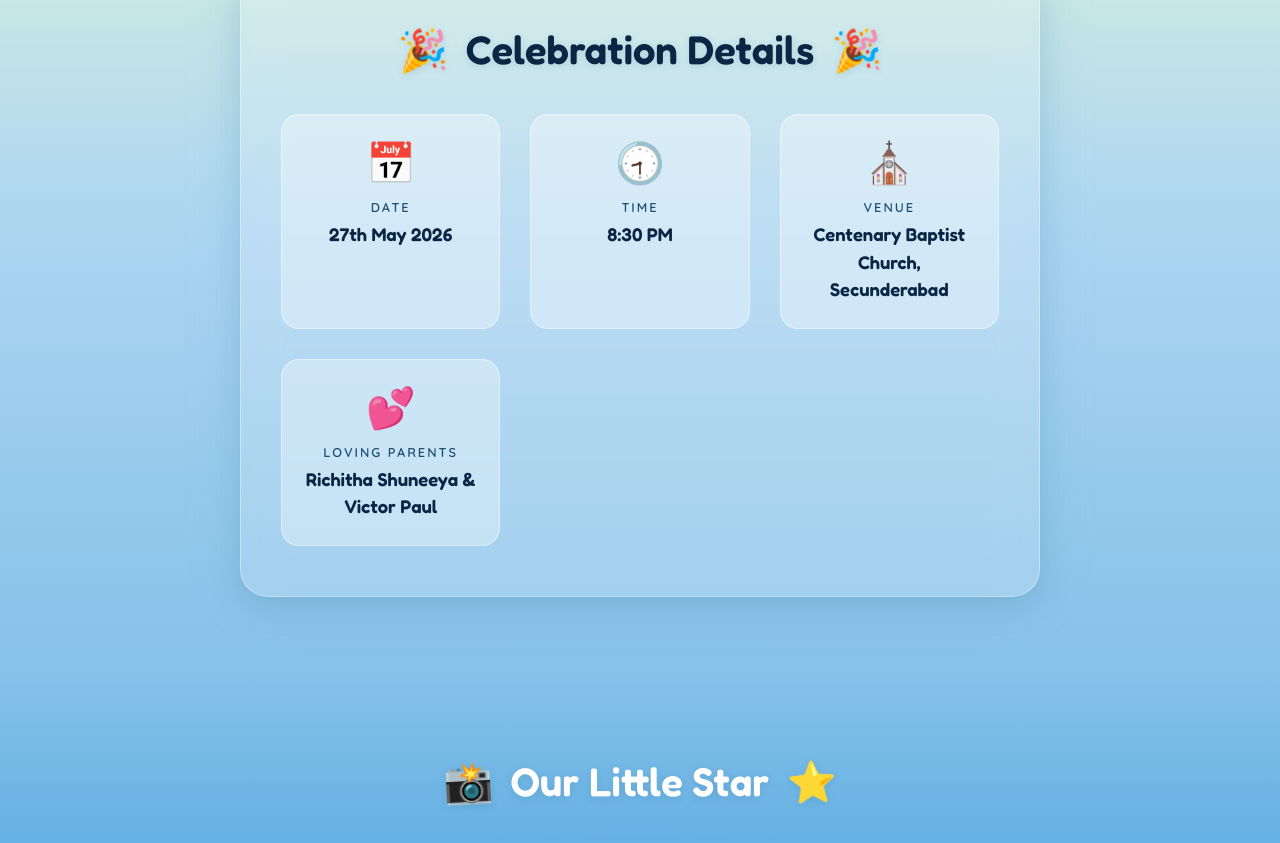
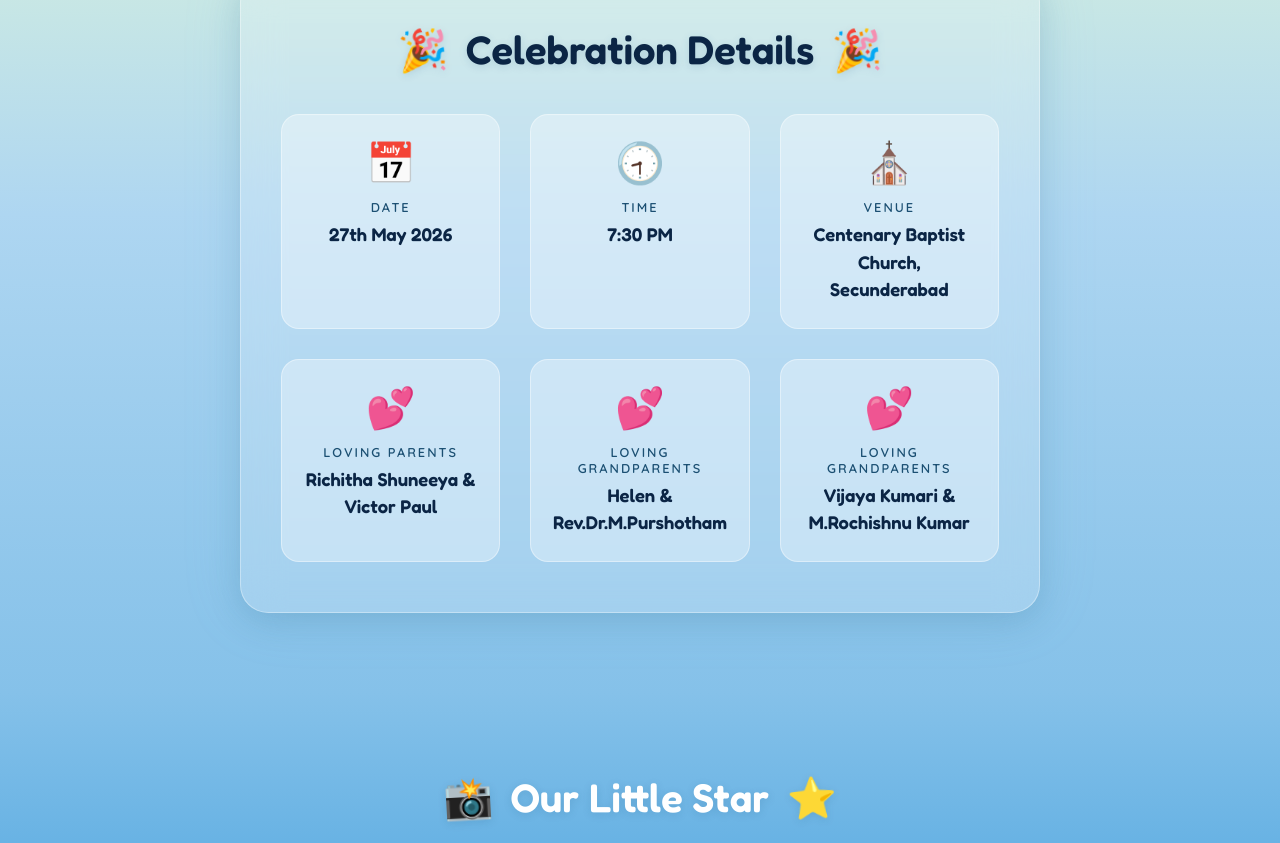
Before and after one commit to Charmiyana/Ronen, a plain HTML site: page index.html in a window 1280 px wide. Shown: the part 2359-3202 px from the top of the page. Drawn offline with Linux system fonts and the light colour scheme; animation ran at ten frames a second.

Commit message:
changed event details

```diff
--- a/index.html
+++ b/index.html
@@ -139,7 +139,7 @@
         <div class="detail-item">
           <div class="detail-icon">🕣</div>
           <div class="detail-label">Time</div>
-          <div class="detail-value">8:30 PM</div>
+          <div class="detail-value">7:30 PM</div>
         </div>
         <div class="detail-item">
           <div class="detail-icon">⛪</div>
@@ -150,6 +150,17 @@
           <div class="detail-icon">💕</div>
           <div class="detail-label">Loving Parents</div>
           <div class="detail-value">Richitha Shuneeya &amp; Victor Paul</div>
+        </div>
+        <div class="detail-item">
+          <div class="detail-icon">💕</div>
+          <div class="detail-label">Loving Grandparents</div>
+          <div class="detail-value">Helen &amp; Rev.Dr.M.Purshotham</div>
+        </div>
+        <div class="detail-item">
+          <div class="detail-icon">💕</div>
+          <div class="detail-label">Loving Grandparents</div>
+          <div class="detail-value">Vijaya Kumari &amp; M.Rochishnu Kumar</div>
+        </div>
         </div>
       </div>
     </div>
@@ -212,7 +223,7 @@
              <img src="images/your-baby-photo.jpg" alt="Baby Ronen" />
         ============================================ -->
         <div class="photo-placeholder" id="baby-photo-slot">
-          <img src ="images/richbabu.jpg" alt="Baby Ronen" />
+          <img src ="images/myphoto.jpg" alt="Baby Ronen" />
         </div>
       </div>
     </div>
@@ -251,7 +262,7 @@
         id="get-location-btn"
       >
         <span class="btn-icon">🗺️</span>
-        <span class="btn-text">Click here for Live Location</span>
+        <span class="btn-text">Click here for Location</span>
         <span class="btn-sparkle">✨</span>
       </a>
     </div>
--- a/script.js
+++ b/script.js
@@ -324,8 +324,8 @@
 
   // ============ COUNTDOWN ELEMENT ============
   function initCountdown() {
-    // Event date: 27 May 2026, 8:30 PM IST
-    const eventDate = new Date('2026-05-27T19:30:00+05:30');
+    // Event date: 27 May 2026, 7:30 PM IST
+    const eventDate = new Date('2026-05-27T20:30:00+05:30');
 
     function updateCountdown() {
       const now = new Date();
```
